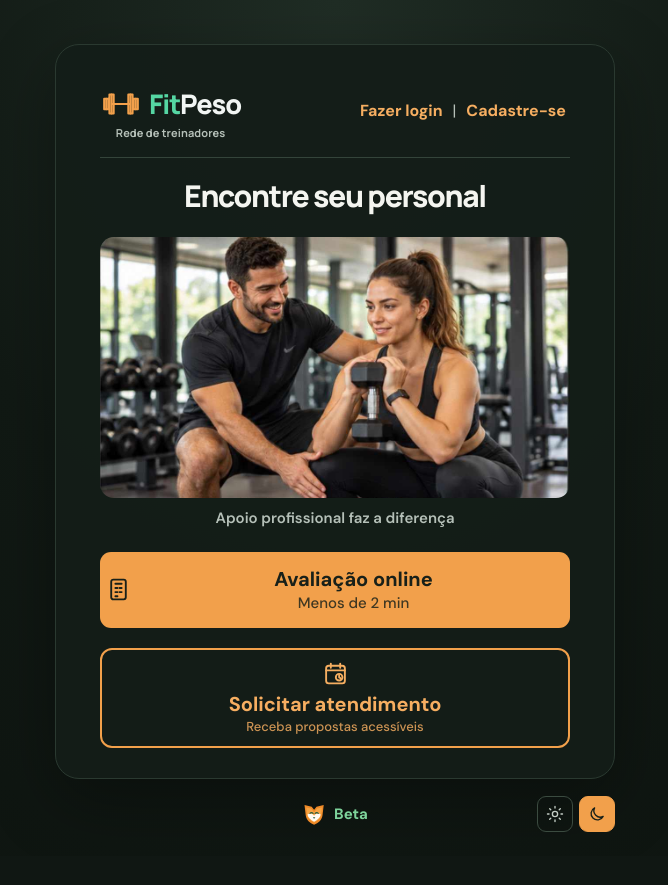
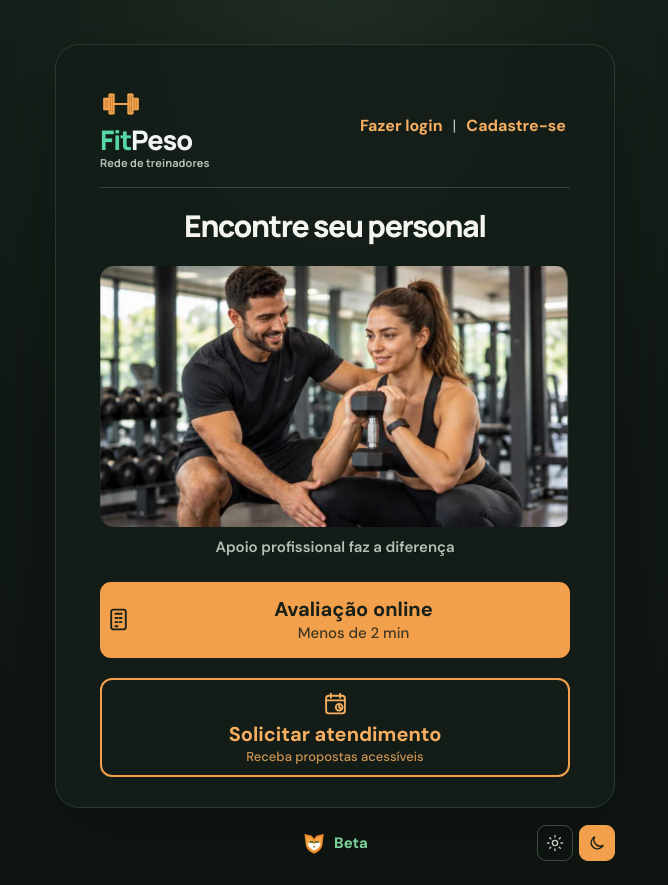
Before and after one commit to albertoapr/calculadoraimc, a Vue app: page / in a window 1280 px wide. Shown: the whole page, without its empty margins (305-973 px from the left). Before the commit the page ends 856 px from the top, so only its background shows below. Built offline with nearby package versions, Linux system fonts and the light colour scheme.

Commit message:
Separa ícone e FitPeso na primeira linha do subtítulo abaixo

```diff
--- a/src/App.vue
+++ b/src/App.vue
@@ -1908,11 +1908,13 @@ async function sendResult() {
     <section v-else class="calculator" :aria-labelledby="viewMode === 'home' && !result ? undefined : viewMode === 'contact' ? 'contact-form-title' : 'page-title'" :aria-label="viewMode === 'home' && !result ? 'FitPeso' : undefined">
       <div v-if="viewMode === 'home' && isRootHome && !result" class="fitpeso-home-topbar">
         <div class="fitpeso-home-brand" aria-label="FitPeso — Rede de treinadores">
-          <svg class="dumbbell-icon" viewBox="0 0 40 40" aria-hidden="true">
+          <div class="fitpeso-home-brand-main">
+            <svg class="dumbbell-icon" viewBox="0 0 40 40" aria-hidden="true">
             <path d="M6 15v10m5-14v18m18-18v18m5-14v10M11 20h18" />
             <path d="M4 15h4v10H4zm5-4h4v18H9zm18 0h4v18h-4zm5 4h4v10h-4z" />
           </svg>
-          <span class="brand-default"><span class="brand-fit">Fit</span><span class="brand-peso">Peso</span></span>
+            <span class="brand-default"><span class="brand-fit">Fit</span><span class="brand-peso">Peso</span></span>
+          </div>
           <small class="brand-tagline">Rede de treinadores</small>
         </div>
         <nav class="customer-account-links" aria-label="Conta do usuário">
```
